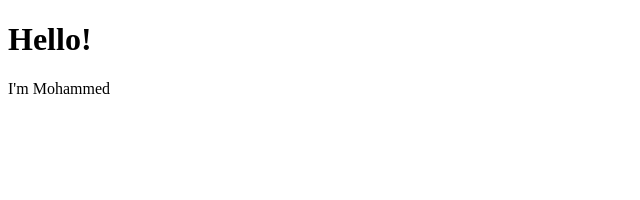
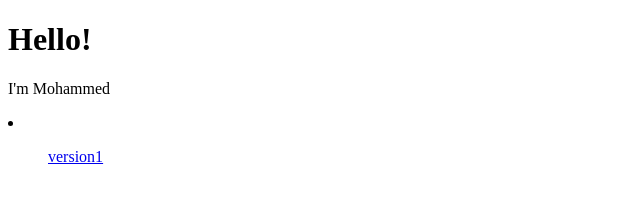
Before and after one commit to MGH0549/Myproject, a plain HTML site: page index.html in a window 1280 px wide. Shown: the full height of the page, 0-640 px from the left. Drawn offline with Linux system fonts and the light colour scheme.

Commit message:
creating a link

```diff
--- a/index.html
+++ b/index.html
@@ -10,5 +10,10 @@
     <div>
         <p>I'm Mohammed</p>
     </div>
+    <li>
+        <ul>
+            <a href="https\\version.com">version1</a>
+        </ul>
+    </li>
 </body>
 </html>
```
